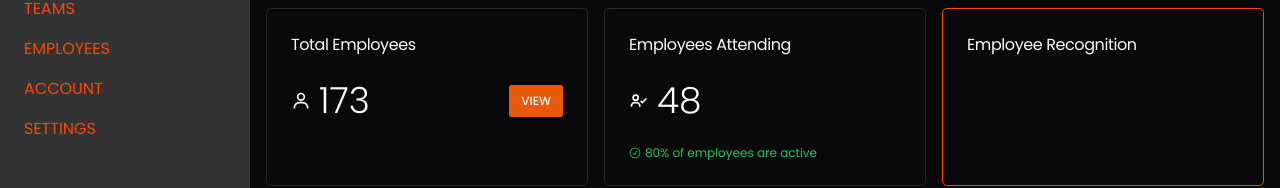
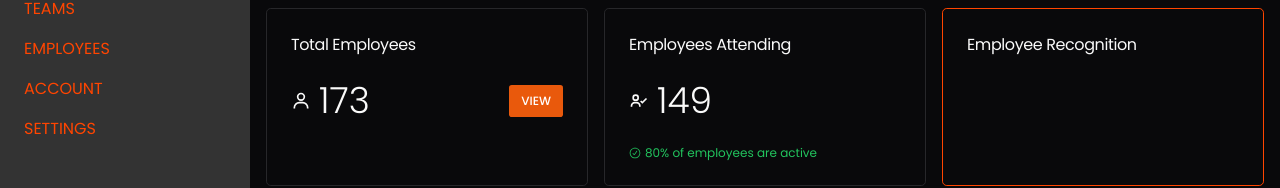
Before and after one commit to Nimira43/NT-Dashboard, a Next.js app: page /dashboard in a window 1280 px wide. Shown: the part 140-328 px from the top of the page. Built offline with nearby package versions, Linux system fonts and the light colour scheme.

Commit message:
Created employeesAttending and passed this into line 48

```diff
--- a/app/dashboard/components/employees-stats.tsx
+++ b/app/dashboard/components/employees-stats.tsx
@@ -6,6 +6,7 @@ import { RxCrossCircled, RxCheckCircled } from 'react-icons/rx'
 
 export default function EmployeesStats() {
   const totalEmployees = 173
+  const employeesAttending = 149
 
   return (
     <div className='grid lg:grid-cols-3 gap-4'>
@@ -44,7 +45,7 @@ export default function EmployeesStats() {
         <CardContent className='flex justify-between items-center'>
           <div className='flex gap-2 items-center'>
             <BiUserCheck className='text-xl' />
-            <div className='text-4xl font-light'>48</div>
+            <div className='text-4xl font-light'>{employeesAttending}</div>
           </div>
         </CardContent>
         <CardFooter>
```
